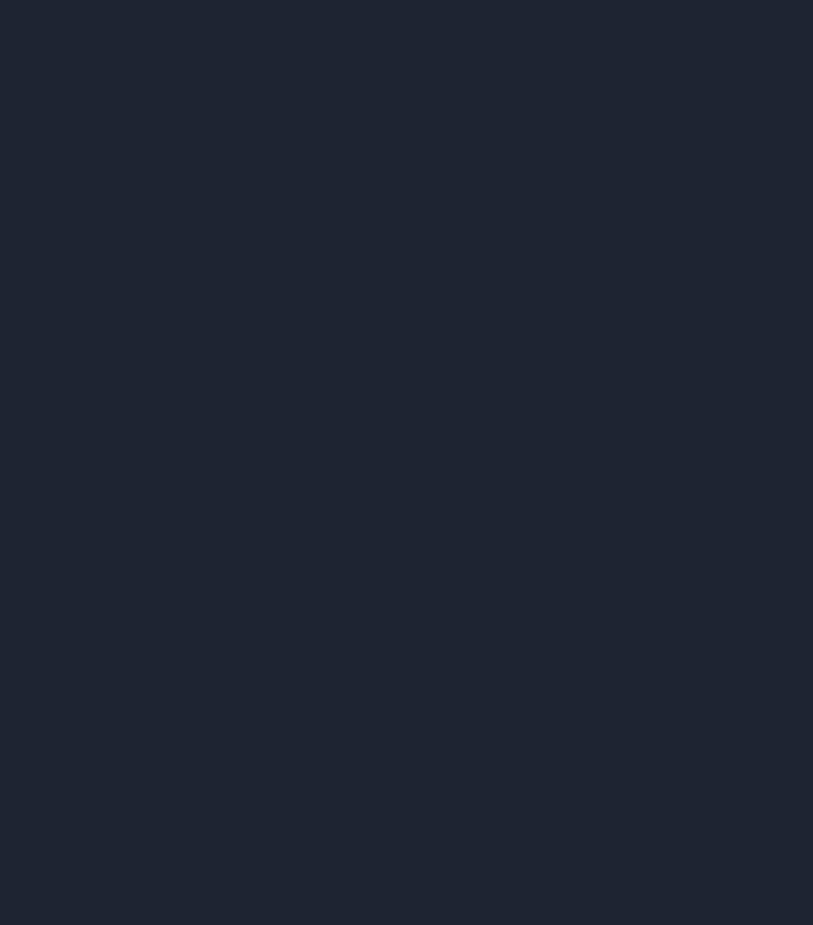
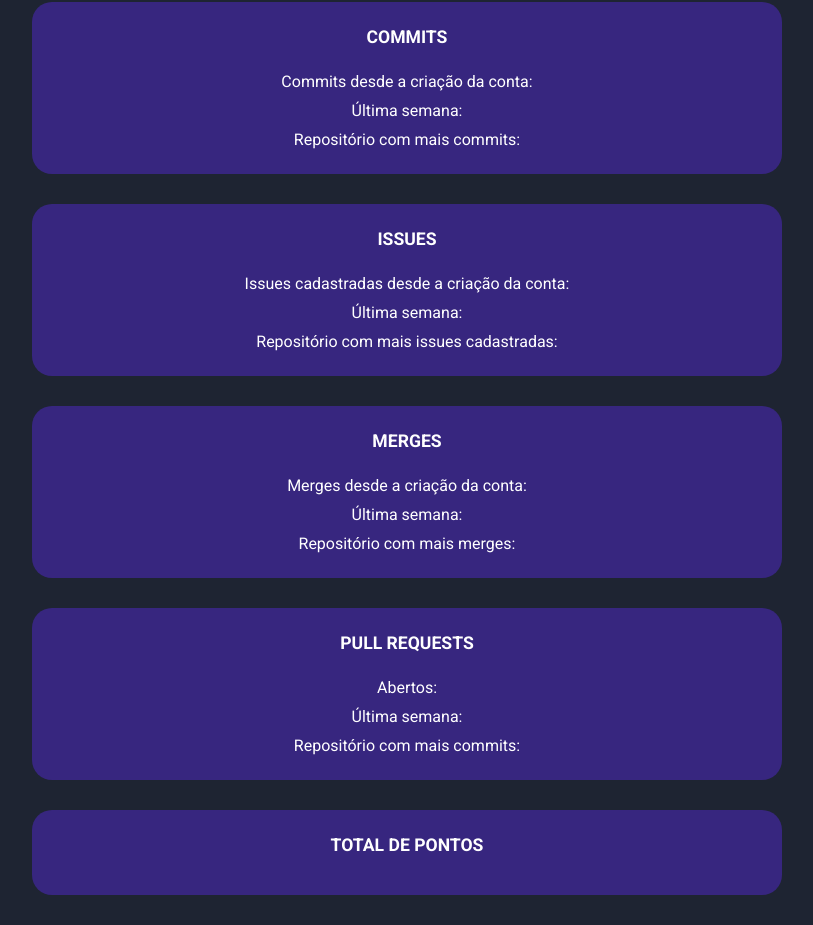
Before and after one commit to fga-eps-mds/2025.1-SGI-Frontend, a Next.js app: page /metrics in a window 1280 px wide. Shown: the part 1050-1975 px from the top of the page, without its empty margins (248-1061 px from the left). Before the commit the page ends 1052 px from the top, so only its background shows below. Built offline with nearby package versions, Linux system fonts and the light colour scheme; no server answers.

Commit message:
anima estatisticas gerais

```diff
--- a/src/app/metrics/page.tsx
+++ b/src/app/metrics/page.tsx
@@ -18,16 +18,27 @@ export default function Home() {
       },
     };
 
+    const bottomContainerVariants = {
+      hidden: { opacity: 0 },
+      visible: {
+        opacity: 1,
+        transition: {
+          delay: 0.5,
+          staggerChildren: 0.1,
+        },
+      },
+    };
+
     const itemVariants = {
       hidden: { opacity: 0, y: 20 },
       visible: { opacity: 1, y: 0 },
     };
 
     const achievementsData = [
-      { active: true, icon: 'filter_1', text: 'Primeiro PR' },
-      { active: true, icon: 'commit', text: '100 Commits' },
+      { active: false, icon: 'filter_1', text: 'Primeiro PR' },
+      { active: false, icon: 'commit', text: '100 Commits' },
       { active: false, icon: 'groups', text: 'Líder de Equipe' },
-      { active: true, icon: 'bug_report', text: 'Caçador de Bugs' },
+      { active: false, icon: 'bug_report', text: 'Caçador de Bugs' },
       { active: false, icon: 'star_shine', text: 'Estrela do Mês' },
       { active: false, icon: 'rocket', text: 'Contribuidor VIP' },
     ];
@@ -124,8 +135,40 @@ export default function Home() {
                       <Link href="/metrics#statistics" className={styles.link}><div className={styles.statisticsScroll}> ESTATÍSTICAS GERAIS <span className={`material-symbols-outlined ${styles.iconRight}`}>arrow_downward</span></div></Link>
           </motion.section>
       </div>
-      <div id='statistics' className={styles.bottomPanel}>
-      </div>
+
+      <motion.div
+        id='statistics'
+        className={styles.bottomPanel}
+        variants={bottomContainerVariants}
+      >
+        <motion.div variants={itemVariants} className={styles.statisticCard}>
+          <h3 className={styles.statisticCardTitle}>COMMITS</h3>
+          <p className={styles.statisticCardContent}>Commits desde a criação da conta:</p>
+          <p className={styles.statisticCardContent}>Última semana:</p>
+          <p className={styles.statisticCardContent}>Repositório com mais commits:</p>
+        </motion.div>
+        <motion.div variants={itemVariants} className={styles.statisticCard}>
+          <h3 className={styles.statisticCardTitle}>ISSUES</h3>
+          <p className={styles.statisticCardContent}>Issues cadastradas desde a criação da conta:</p>
+          <p className={styles.statisticCardContent}>Última semana:</p>
+          <p className={styles.statisticCardContent}>Repositório com mais issues cadastradas:</p>
+        </motion.div>
+        <motion.div variants={itemVariants} className={styles.statisticCard}>
+          <h3 className={styles.statisticCardTitle}>MERGES</h3>
+          <p className={styles.statisticCardContent}>Merges desde a criação da conta:</p>
+          <p className={styles.statisticCardContent}>Última semana:</p>
+          <p className={styles.statisticCardContent}>Repositório com mais merges:</p>
+        </motion.div>
+        <motion.div variants={itemVariants} className={styles.statisticCard}>
+          <h3 className={styles.statisticCardTitle}>PULL REQUESTS</h3>
+          <p className={styles.statisticCardContent}>Abertos:</p>
+          <p className={styles.statisticCardContent}>Última semana:</p>
+          <p className={styles.statisticCardContent}>Repositório com mais commits:</p>
+        </motion.div>
+        <motion.div variants={itemVariants} className={styles.statisticCard}>
+          <h3 className={styles.statisticCardTitle}>TOTAL DE PONTOS</h3>
+        </motion.div>
+      </motion.div>
 
     </motion.main>
     );
```
